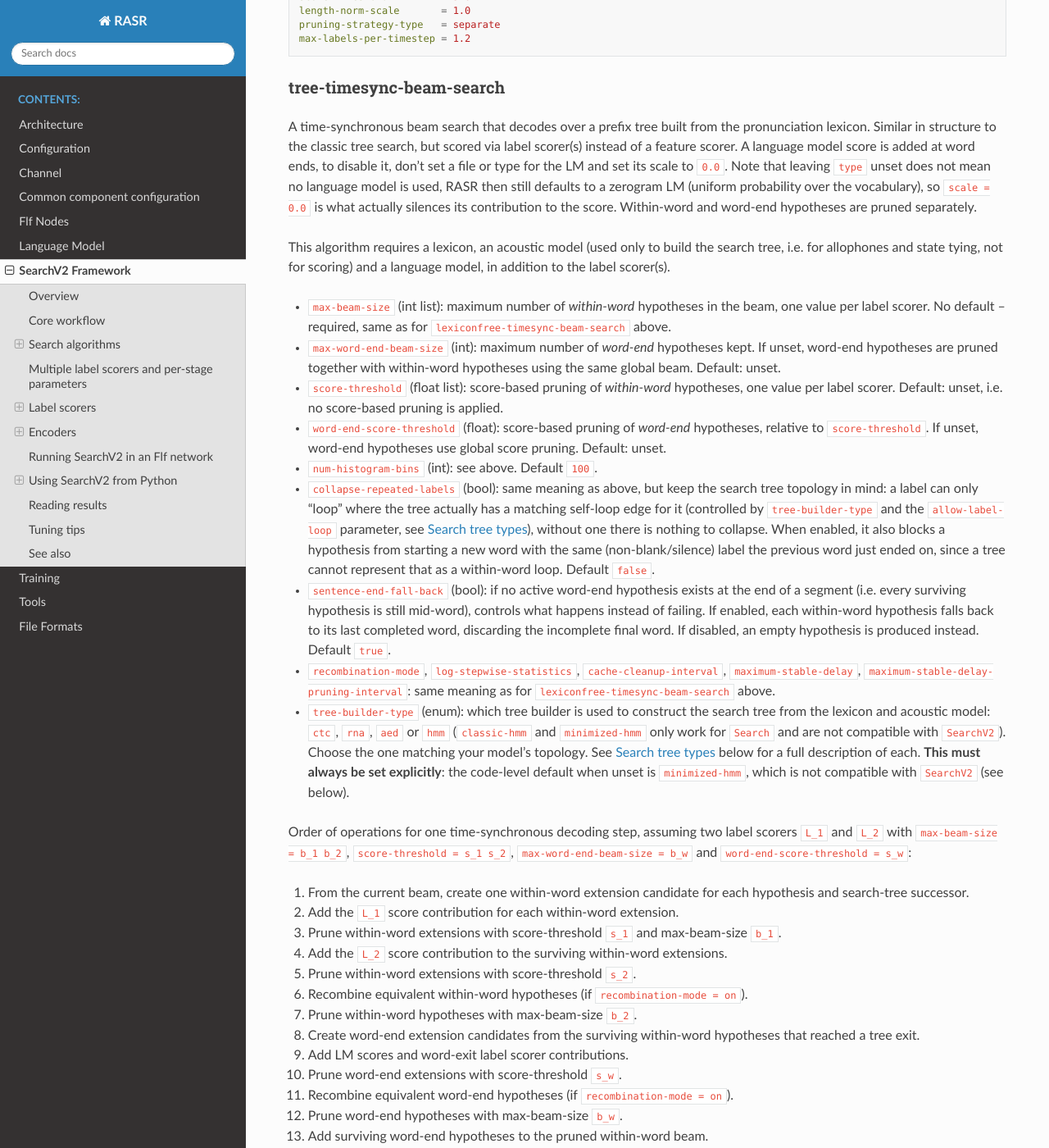
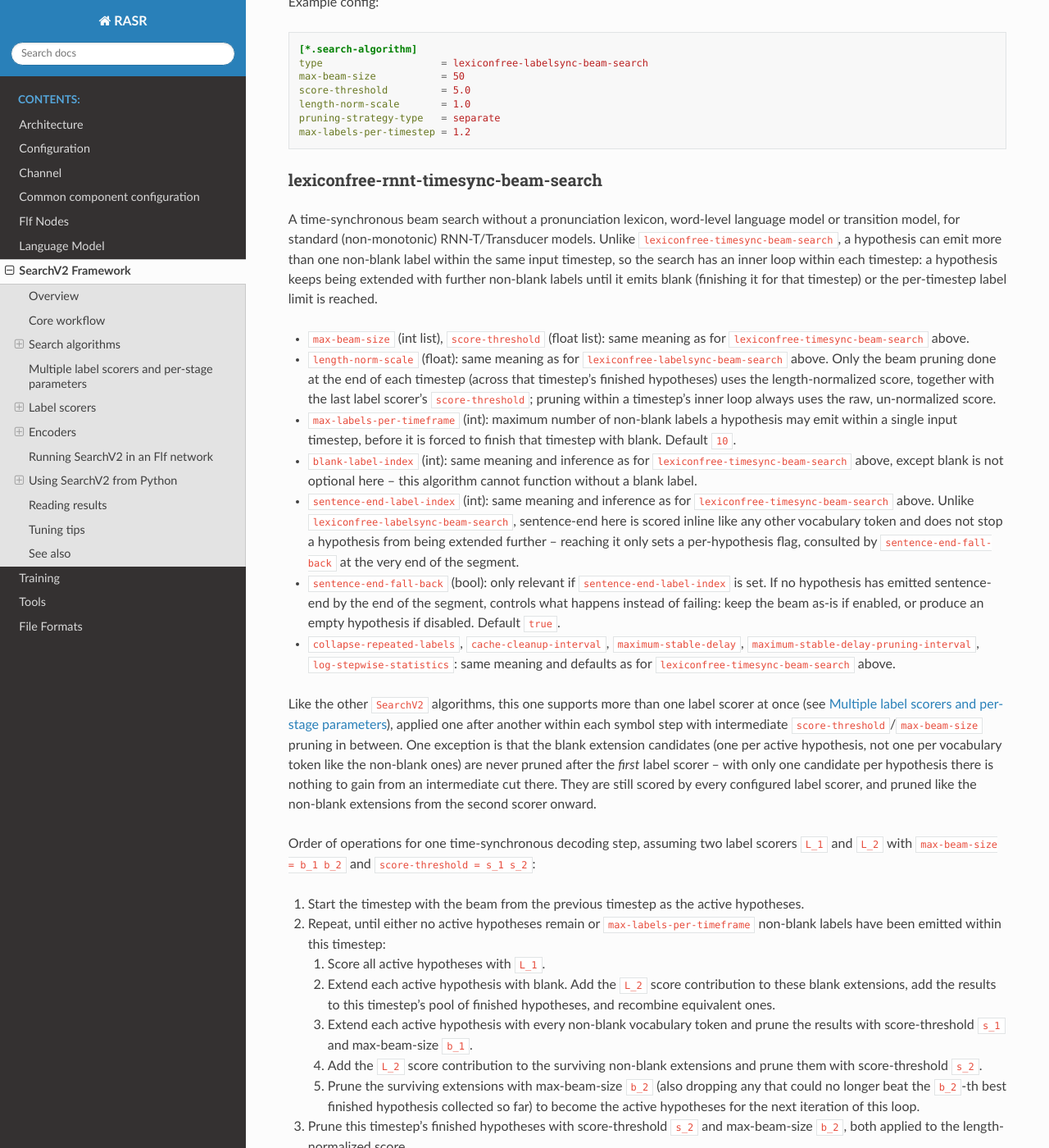
Before and after one commit to rwth-i6/rasr, a Sphinx documentation site: the page built from doc/search_v2.rst, in a window 1280 px wide and 1400 px high, scrolled down 7266 px. Shown: the whole window at 82% size. Built offline with Sphinx 7.4.7 and the Read the Docs theme 3.1.0, drawn with Linux system fonts in a browser that asks for light colours; some of the changed text lies outside the part shown.

Commit message:
Update documentation

```diff
--- a/doc/search_v2.rst
+++ b/doc/search_v2.rst
@@ -67,13 +67,16 @@ configuration.
 Search algorithms
 -----------------
 
-Four search algorithms are currently implemented on top of ``SearchV2``. Which one to pick depends on the type of model
-and vocabulary you use:
+Five search algorithms are currently implemented on top of ``SearchV2``. Which one to pick depends on the type of
+model and vocabulary you use:
 
 * ``lexiconfree-timesync-beam-search``: time-synchronous decoding, no pronunciation lexicon required. Typical
   use case: CTC / neural monotonic transducer models.
 * ``lexiconfree-labelsync-beam-search``: label-synchronous decoding, no pronunciation lexicon required. Typical
   use case: attention encoder-decoder (AED) models and Speech LLMs.
+* ``lexiconfree-rnnt-timesync-beam-search``: time-synchronous decoding, no pronunciation lexicon required, for
+  standard (non-monotonic) RNN-T/Transducer models where more than one non-blank label may be emitted per input
+  timestep. Typical use case: neural transducer models with an unrestricted (non-monotonic) alignment.
 * ``tree-timesync-beam-search``: time-synchronous decoding over a pronunciation lexicon search tree, with a
   word-level language model. The topology of the tree itself (HMM, CTC, RNA, ...) is a separate choice,
   see :ref:`Search tree types` below.
@@ -173,7 +176,8 @@ The search algorithm is selected with the ``type`` parameter under the ``search-
 
     [*.search-algorithm]
     type = lexiconfree-timesync-beam-search
-    ; other options: lexiconfree-labelsync-beam-search, tree-timesync-beam-search, tree-labelsync-beam-search
+    ; other options: lexiconfree-labelsync-beam-search, lexiconfree-rnnt-timesync-beam-search,
+    ; tree-timesync-beam-search, tree-labelsync-beam-search
 
 If unset, ``type`` defaults to ``lexiconfree-timesync-beam-search``.
 
@@ -310,6 +314,76 @@ Example config:
     length-norm-scale       = 1.0
     pruning-strategy-type   = separate
     max-labels-per-timestep = 1.2
+
+lexiconfree-rnnt-timesync-beam-search
+^^^^^^^^^^^^^^^^^^^^^^^^^^^^^^^^^^^^^^
+
+A time-synchronous beam search without a pronunciation lexicon, word-level language model or transition model,
+for standard (non-monotonic) RNN-T/Transducer models. Unlike ``lexiconfree-timesync-beam-search``, a hypothesis
+can emit more than one non-blank label within the same input timestep, so the search has an inner loop within
+each timestep: a hypothesis keeps being extended with further non-blank labels until it emits blank (finishing
+it for that timestep) or the per-timestep label limit is reached.
+
+* ``max-beam-size`` (int list), ``score-threshold`` (float list): same meaning as for
+  ``lexiconfree-timesync-beam-search`` above.
+* ``length-norm-scale`` (float): same meaning as for ``lexiconfree-labelsync-beam-search`` above.
+  Only the beam pruning done at the end of each timestep (across that timestep's finished hypotheses)
+  uses the length-normalized score, together with the last label scorer's ``score-threshold``;
+  pruning within a timestep's inner loop always uses the raw, un-normalized score.
+* ``max-labels-per-timeframe`` (int): maximum number of non-blank labels a hypothesis may emit within a single
+  input timestep, before it is forced to finish that timestep with blank. Default ``10``.
+* ``blank-label-index`` (int): same meaning and inference as for ``lexiconfree-timesync-beam-search`` above,
+  except blank is not optional here -- this algorithm cannot function without a blank label.
+* ``sentence-end-label-index`` (int): same meaning and inference as for ``lexiconfree-timesync-beam-search``
+  above. Unlike ``lexiconfree-labelsync-beam-search``, sentence-end here is scored inline like any other
+  vocabulary token and does not stop a hypothesis from being extended further -- reaching it only sets a
+  per-hypothesis flag, consulted by ``sentence-end-fall-back`` at the very end of the segment.
+* ``sentence-end-fall-back`` (bool): only relevant if ``sentence-end-label-index`` is set. If no hypothesis has
+  emitted sentence-end by the end of the segment, controls what happens instead of failing: keep the beam as-is
+  if enabled, or produce an empty hypothesis if disabled. Default ``true``.
+* ``collapse-repeated-labels``, ``cache-cleanup-interval``, ``maximum-stable-delay``,
+  ``maximum-stable-delay-pruning-interval``, ``log-stepwise-statistics``: same meaning and defaults as for
+  ``lexiconfree-timesync-beam-search`` above.
+
+Like the other ``SearchV2`` algorithms, this one supports more than one label scorer at once (see
+:ref:`Multiple label scorers and per-stage parameters`), applied one after another within each symbol step with
+intermediate ``score-threshold``/``max-beam-size`` pruning in between. One exception is that the blank extension
+candidates (one per active hypothesis, not one per vocabulary token like the non-blank ones) are never pruned
+after the *first* label scorer -- with only one candidate per hypothesis there is nothing to gain from an
+intermediate cut there. They are still scored by every configured label scorer, and pruned like the non-blank
+extensions from the second scorer onward.
+
+Order of operations for one time-synchronous decoding step, assuming two label scorers ``L_1`` and ``L_2`` with
+``max-beam-size = b_1 b_2`` and ``score-threshold = s_1 s_2``:
+
+#. Start the timestep with the beam from the previous timestep as the active hypotheses.
+#. Repeat, until either no active hypotheses remain or ``max-labels-per-timeframe`` non-blank labels have been
+   emitted within this timestep:
+
+   #. Score all active hypotheses with ``L_1``.
+   #. Extend each active hypothesis with blank. Add the ``L_2`` score contribution to these blank extensions,
+      add the results to this timestep's pool of finished hypotheses, and recombine equivalent ones.
+   #. Extend each active hypothesis with every non-blank vocabulary token and prune the results with
+      score-threshold ``s_1`` and max-beam-size ``b_1``.
+   #. Add the ``L_2`` score contribution to the surviving non-blank extensions and prune them with
+      score-threshold ``s_2``.
+   #. Prune the surviving extensions with max-beam-size ``b_2`` (also dropping any that could no longer beat the
+      ``b_2``-th best finished hypothesis collected so far) to become the active hypotheses for the next
+      iteration of this loop.
+#. Prune this timestep's finished hypotheses with score-threshold ``s_2`` and max-beam-size ``b_2``, both applied
+   to the length-normalized score.
+#. The result becomes the beam for the next timestep.
+
+Example config:
+
+.. code-block:: ini
+
+    [*.search-algorithm]
+    type                     = lexiconfree-rnnt-timesync-beam-search
+    max-beam-size            = 32
+    score-threshold          = 14.0
+    blank-label-index        = 0
+    max-labels-per-timeframe = 10
 
 tree-timesync-beam-search
 ^^^^^^^^^^^^^^^^^^^^^^^^^^
```
